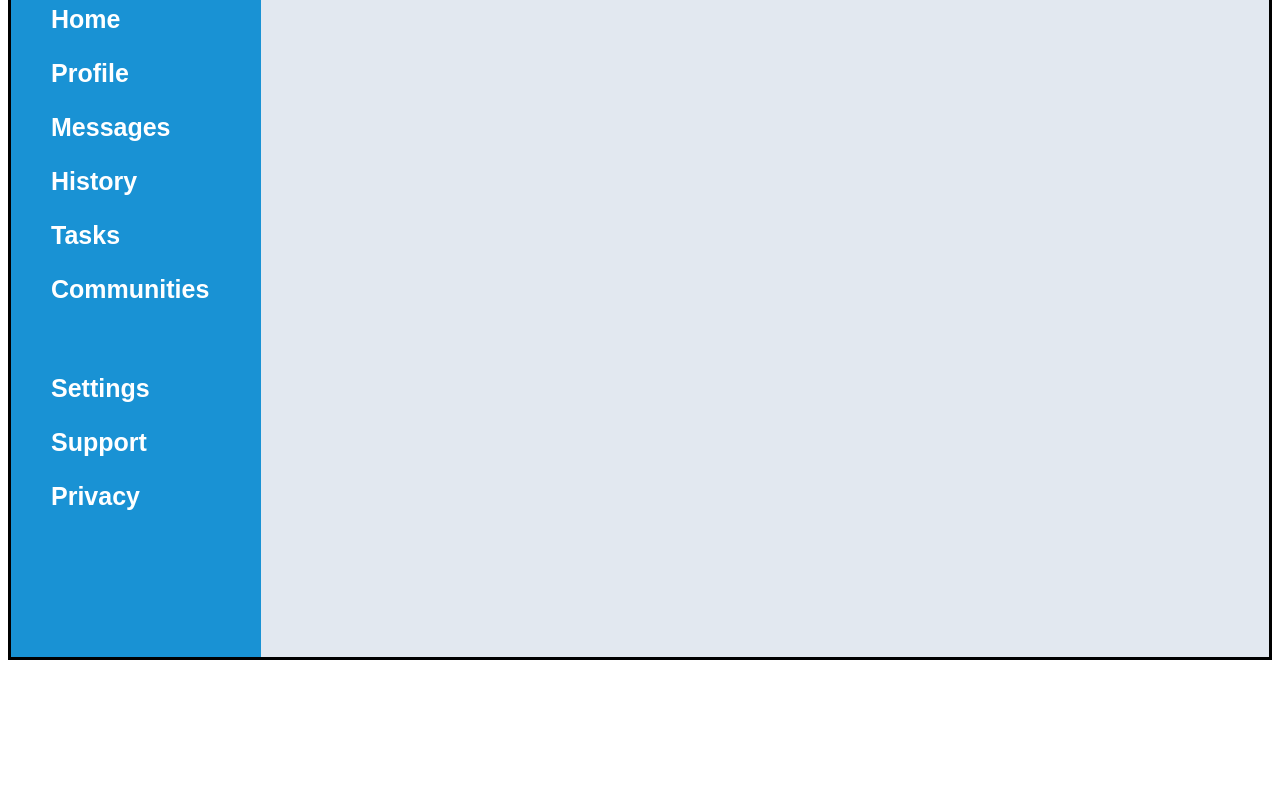
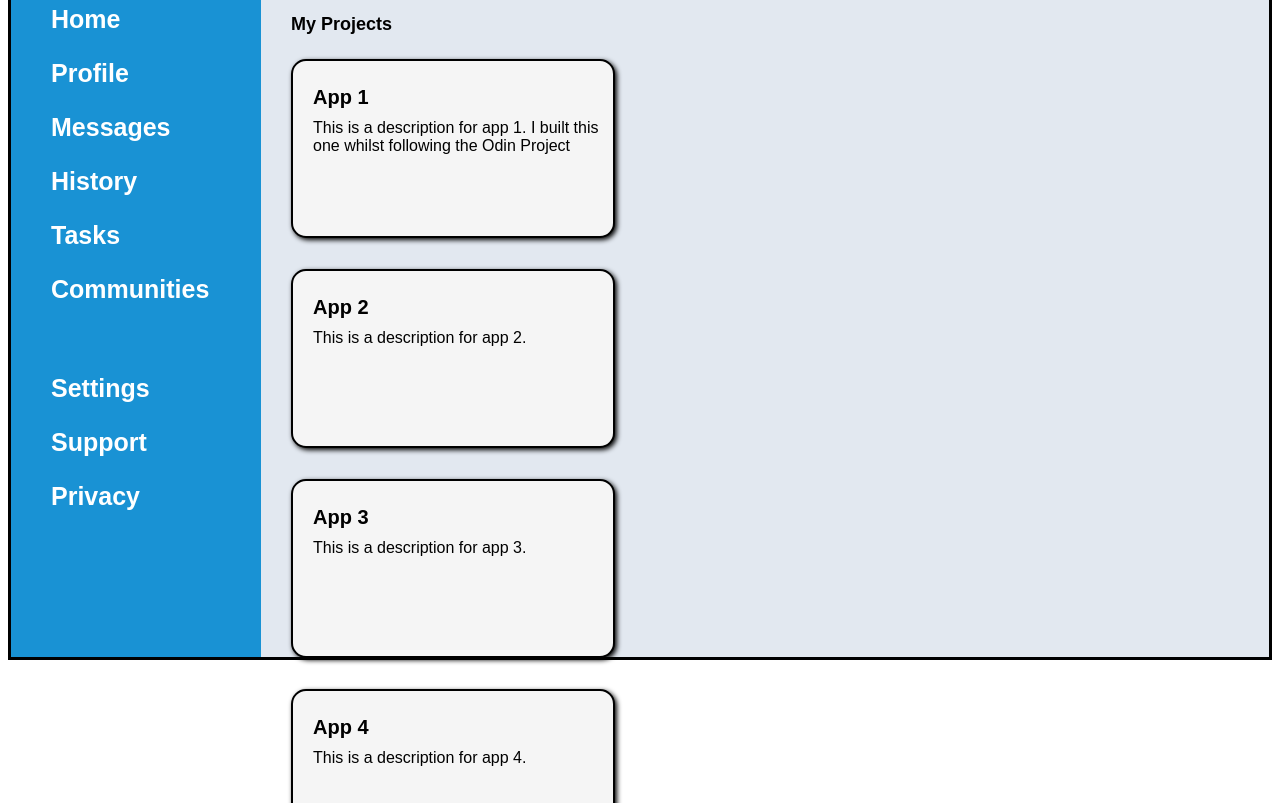
Before and after one commit to Recren/Admin-Dashboard, a plain HTML site: page index.html in a window 1280 px wide. Shown: the part 154-957 px from the top of the page. Before the commit the page ends 822 px from the top, so only its background shows below. Drawn offline with Linux system fonts and the light colour scheme.

Commit message:
Implemented the Project Dashboard and project cards. Issue is that it doesnt extend the page when lots of projects are placed onto the screen

```diff
--- a/index.html
+++ b/index.html
@@ -59,6 +59,43 @@
             </div>
           </div>
         </div>
+        <div class="projects-page">
+          <h4 class="project-heading">My Projects</h4>
+          <div class="projects">
+            <div class="project-card">
+              <h5 class="project-title">App 1</h5>
+              <p class="project-description">
+                This is a description for app 1. I built this one whilst
+                following the Odin Project
+              </p>
+            </div>
+            <div class="project-card">
+              <h5 class="project-title">App 2</h5>
+              <p class="project-description">
+                This is a description for app 2.
+              </p>
+            </div>
+            <div class="project-card">
+              <h5 class="project-title">App 3</h5>
+              <p class="project-description">
+                This is a description for app 3.
+              </p>
+            </div>
+            <div class="project-card">
+              <h5 class="project-title">App 4</h5>
+              <p class="project-description">
+                This is a description for app 4.
+              </p>
+            </div>
+            <div class="project-card">
+              <h5 class="project-title">App 5</h5>
+              <p class="project-description">
+                This is a description for app 5.
+              </p>
+            </div>
+          </div>
+          <div class="misc"></div>
+        </div>
       </div>
     </div>
   </body>
--- a/style.css
+++ b/style.css
@@ -169,3 +169,57 @@ button:hover {
 .support {
   margin-left: 40px;
 }
+
+.projects-page {
+  display: grid;
+  grid-template-columns: 1fr 0.5fr;
+  grid-template-rows: 70px;
+}
+
+.projects {
+  display: grid;
+  grid-template-columns: repeat(auto-fill, minmax(300px, 320px));
+  grid-template-rows: repeat(auto-fill, minmax(150px, 175px));
+  margin-left: 30px;
+  gap: 35px;
+}
+
+.project-heading {
+  margin: 0;
+  margin-top: 25px;
+  font-family: Arial, Helvetica, sans-serif;
+  font-size: 18px;
+  grid-column: 1/3;
+  margin-left: 30px;
+}
+.project-card {
+  height: 150px;
+  width: 100%;
+  max-width: 300px;
+
+  display: flex;
+  flex-direction: column;
+  padding-top: 25px;
+  padding-left: 20px;
+  background-color: whitesmoke;
+  border: solid black 2px;
+  border-radius: 15px;
+  box-shadow: 2px 2px 5px black;
+  transition: 0.2s;
+}
+
+.project-card:hover {
+  transform: scale(1.1);
+  box-shadow: 10px 10px 7px rgb(25, 146, 212);
+}
+.project-title {
+  font-size: 20px;
+  margin: 0;
+  justify-self: start;
+  font-family: Arial, Helvetica, sans-serif;
+}
+.project-description {
+  font-family: Arial, Helvetica, sans-serif;
+  margin: 0;
+  margin-top: 10px;
+}
```
